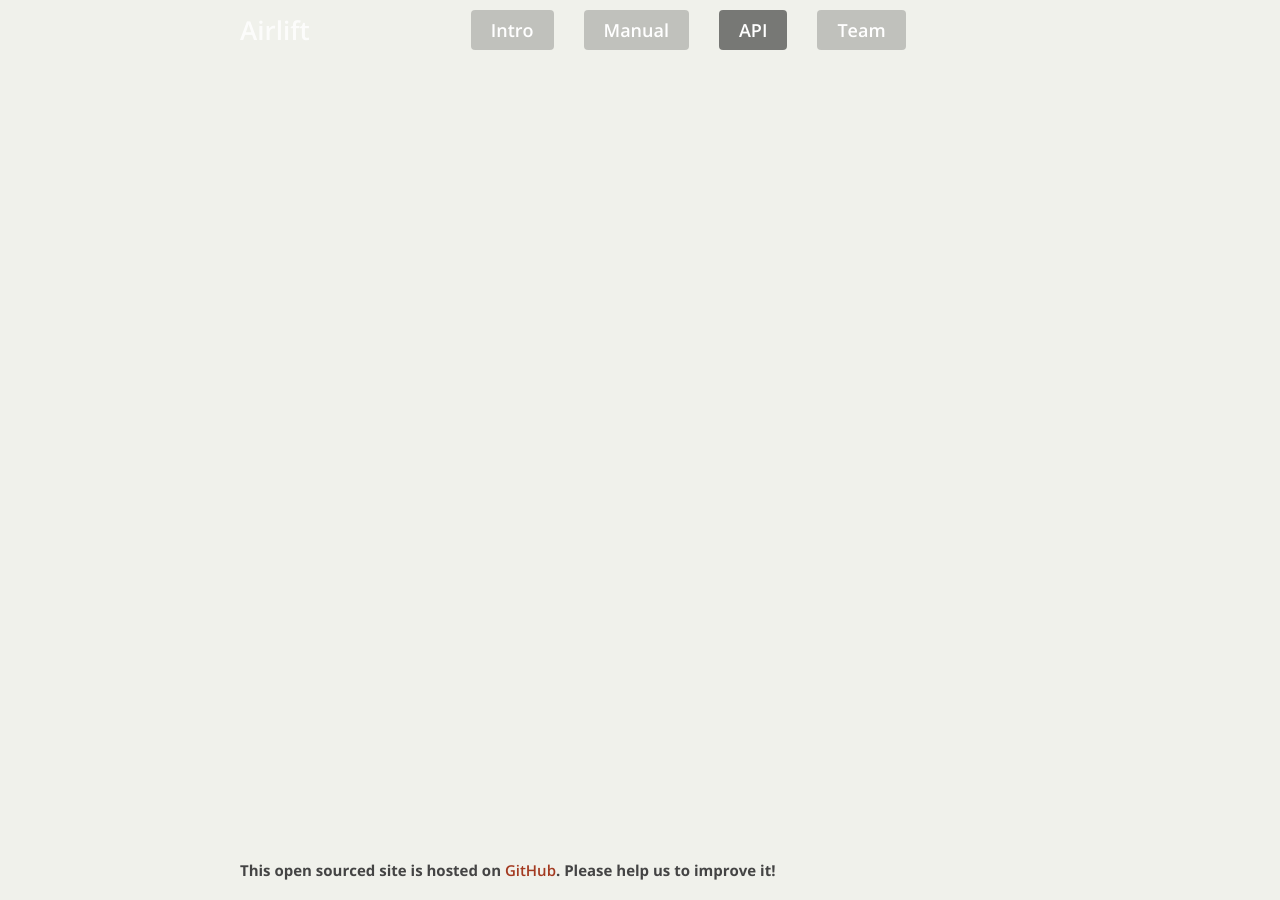
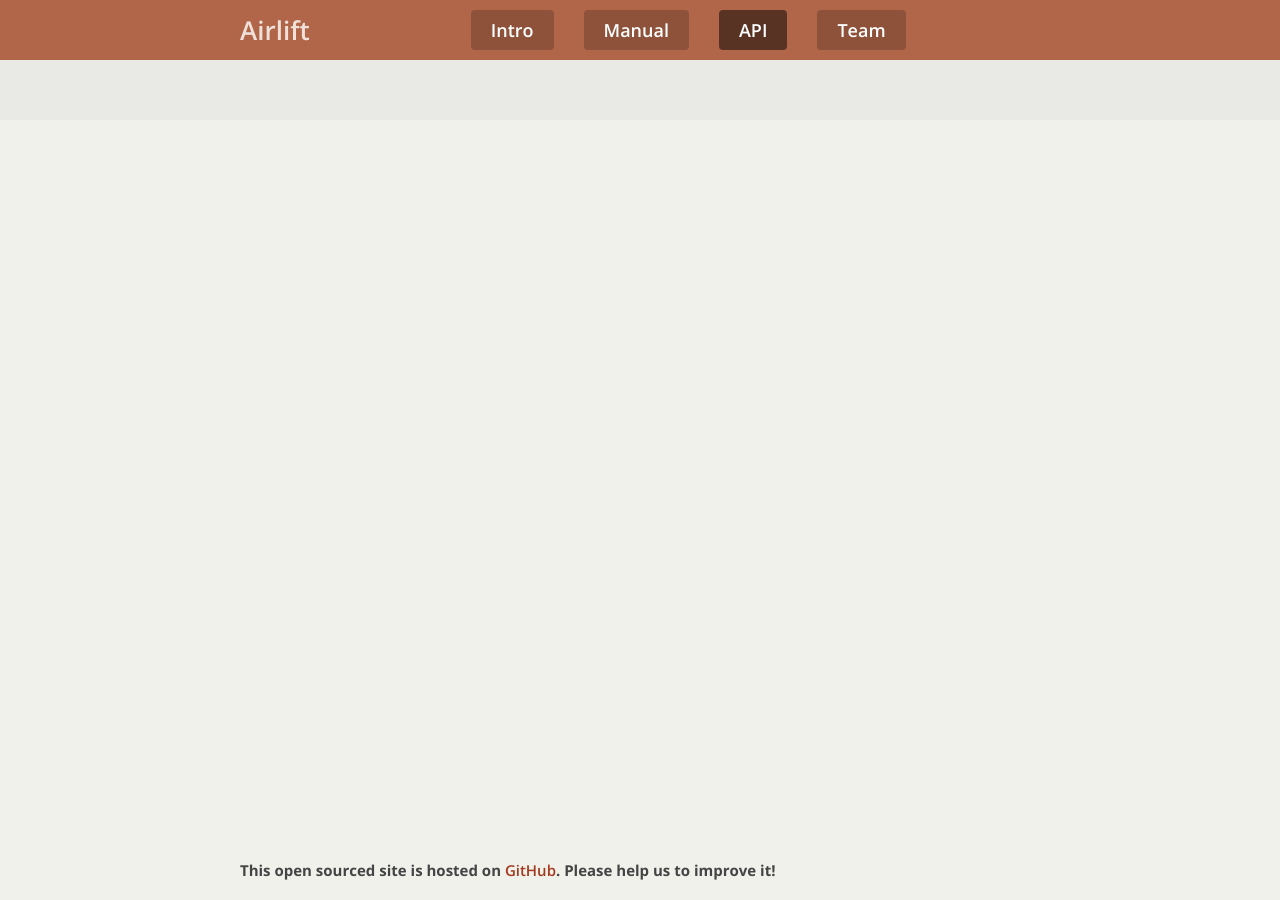
Before and after one commit to Airlift-Framework/airlift-framework.github.com, a Jekyll site: the page built from api.html, in a window 1280 px wide. Built offline with Jekyll 4.4.1, drawn with Linux system fonts in a browser that asks for light colours; nearby versions of some CDN libraries.

Commit message:
changes to api.html

```diff
--- a/api.html
+++ b/api.html
@@ -3,7 +3,7 @@ layout: default
 permalink: /api/
 ---
 
-<div class="modules">
+<div class="api">
   {% include menu.html %}
   <div class="article-navigation">
 
```
